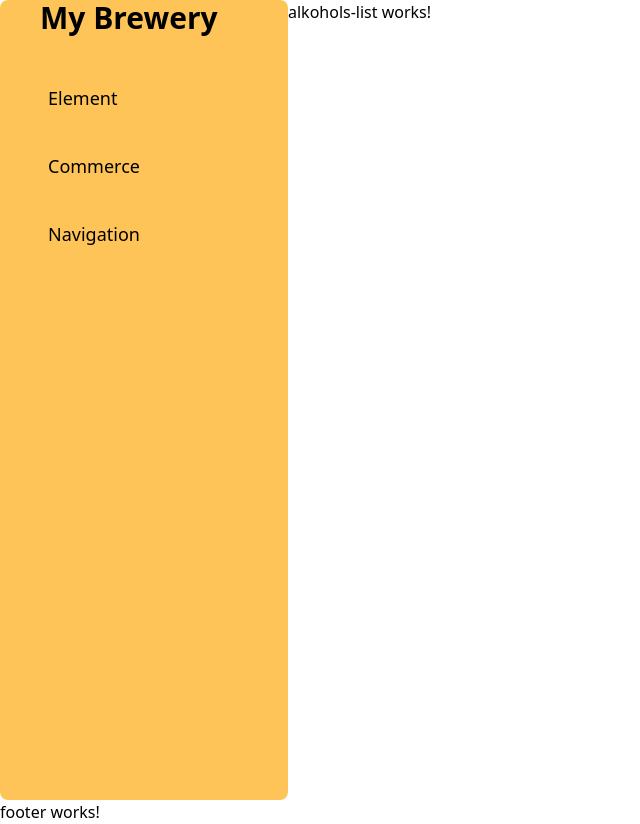
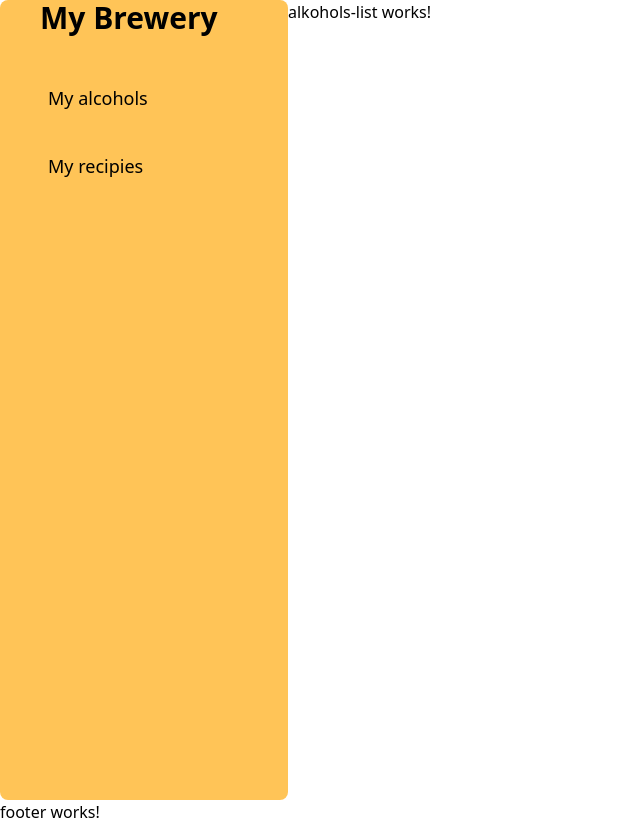
Before and after one commit to admal/my-brewery, an Angular app: page /beer in a window 1280 px wide. Shown: the whole page, without its empty margins (0-640 px from the left). Built offline with nearby package versions, Linux system fonts and the light colour scheme.

Commit message:
added routing to navbar

```diff
--- a/src/app/ui/sidebar/sidebar.component.html
+++ b/src/app/ui/sidebar/sidebar.component.html
@@ -6,23 +6,16 @@
                 My Brewery
             </span>
             <nav class="mt-10 px-6 ">
-                <a class="hover:bg-primary-dark flex items-center p-2 my-6 rounded-lg" href="#">
+                <a class="hover:bg-primary-dark flex items-center p-2 my-6 rounded-lg" routerLink="/beer" routerLinkActive="active">
                     <span class="mx-4 text-lg font-normal">
-                        Element
+                        My alcohols
                     </span>
                     <span class="flex-grow text-right">
                     </span>
                 </a>
-                <a class="hover:bg-primary-dark flex items-center p-2 my-6 rounded-lg" href="#">
+                <a class="hover:bg-primary-dark flex items-center p-2 my-6 rounded-lg" routerLink="/recipies" routerLinkActive="active">
                     <span class="mx-4 text-lg font-normal">
-                        Commerce
-                    </span>
-                    <span class="flex-grow text-right">
-                    </span>
-                </a>
-                <a class="hover:bg-primary-dark flex items-center p-2 my-6 rounded-lg" href="#">
-                    <span class="mx-4 text-lg font-normal">
-                        Navigation
+                        My recipies
                     </span>
                     <span class="flex-grow text-right">
                     </span>
```
